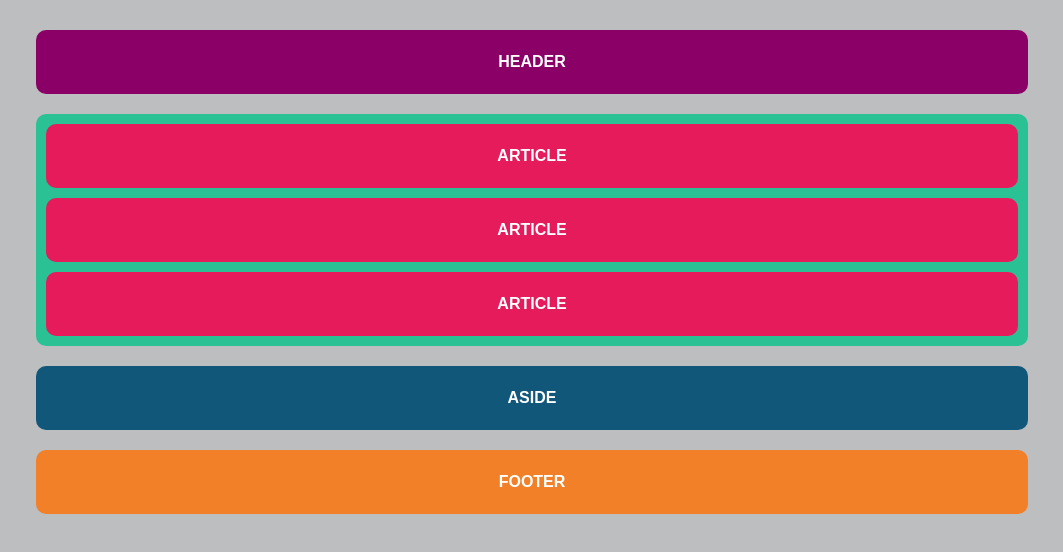
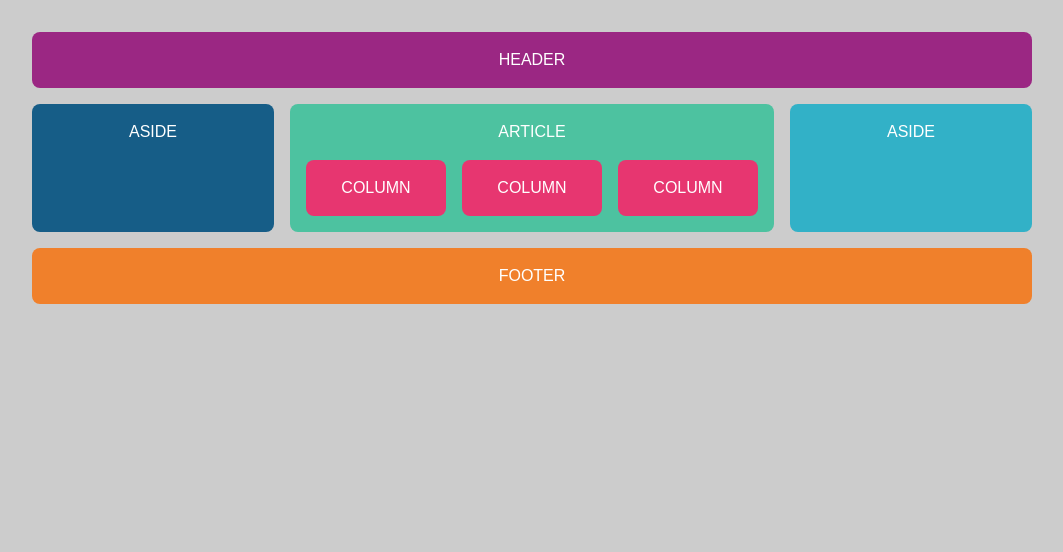
Before and after one commit to JWILSON0867/flexbox-wireframe-practice, a plain HTML site: page index.html in a window 1280 px wide. Shown: the whole page, without its empty margins (108-1171 px from the left). Drawn offline with Linux system fonts and the light colour scheme.

Commit message:
Update code to look like new image

```diff
--- a/css/styles.css
+++ b/css/styles.css
@@ -1,47 +1,81 @@
 body {
+    background: #ccc;
+    padding: 2rem;
     margin: 0;
-    padding: 0;
-    font-family: sans-serif;
-    background-color: #bcbec0; /* gray background like image */
-    display: flex;
-    flex-direction: column;
-    align-items: center;
-    padding: 20px;
+    font-family: Arial, sans-serif;
   }
 
-header, section, aside, footer {
-    width: 80%;
-    margin: 10px 0;
-    border-radius: 10px;
-    color: white;
-    text-align: center;
-    font-weight: bold;
-    padding: 20px;
+  .container {
+    display: grid;
+    grid-template-areas:
+      "header header header"
+      "left main right"
+      "footer footer footer";
+    grid-template-columns: 1fr 2fr 1fr;
+    grid-template-rows: auto 1fr auto;
+    gap: 1rem;
+    max-width: 1000px;
+    margin: 0 auto;
   }
 
   header {
-    background-color: #8b0066; /* Purple */
+    grid-area: header;
+    background-color: #9b2783;
+    color: white;
+    text-align: center;
+    padding: 1rem;
+    border-radius: 0.5rem;
   }
 
-.main-content {
-    background-color: #2ac294; /* Teal green */
-    display: flex;
-    flex-direction: column;
-    gap: 10px;
-    padding: 10px;
-    border-radius: 10px;
+  .left {
+    grid-area: left;
+    background-color: #165d87;
+    color: white;
+    text-align: center;
+    padding: 1rem;
+    border-radius: 0.5rem;
   }
 
-article {
-    background-color: #e61b5c; /* Pink/Red */
-    padding: 20px;
-    border-radius: 10px;
+  main {
+    grid-area: main;
+    background-color: #4dc2a0;
+    padding: 1rem;
+    border-radius: 0.5rem;
   }
 
-aside {
-    background-color: #11577a; /* Blue */
+  .article {
+    color: white;
+    text-align: center;
+  }
+
+  .columns {
+    display: flex;
+    gap: 1rem;
+    margin-top: 1rem;
+    justify-content: center;
+  }
+
+  .column {
+    background-color: #e73670;
+    padding: 1rem;
+    border-radius: 0.5rem;
+    flex: 1;
+  }
+
+  .right {
+    grid-area: right;
+    background-color: #32b1c7;
+    color: white;
+    text-align: center;
+    padding: 1rem;
+    border-radius: 0.5rem;
   }
 
   footer {
-    background-color: #f18029; /* Orange */
+    grid-area: footer;
+    background-color: #f0802b;
+    color: white;
+    text-align: center;
+    padding: 1rem;
+    border-radius: 0.5rem;
   }
--- a/index.html
+++ b/index.html
@@ -1,20 +1,28 @@
 <!DOCTYPE html>
 <html lang="en">
 <head>
-    <meta charset="UTF-8">
-    <meta name="viewport" content="width=device-width, initial-scale=1.0">
-    <title>Flexbox Wireframe Practice</title>
-    <link rel="stylesheet" href="./css/reset.css">
-    <link rel="stylesheet" href="./css/styles.css">
+  <meta charset="UTF-8" />
+  <meta name="viewport" content="width=device-width, initial-scale=1.0"/>
+  <title>Grid Desktop Wireframe</title>
+  <link rel="stylesheet" href="css/reset.css" />
+  <link rel="stylesheet" href="css/styles.css" />
 </head>
 <body>
+  <div class="container">
     <header>HEADER</header>
-    <section class="main-content">
-        <article>ARTICLE</article>
-        <article>ARTICLE</article>
-        <article>ARTICLE</article>
-    </section>
-    <aside>ASIDE</aside>
+    <aside class="left">ASIDE</aside>
+    <main>
+      <div class="article">
+        ARTICLE
+        <div class="columns">
+          <div class="column">COLUMN</div>
+          <div class="column">COLUMN</div>
+          <div class="column">COLUMN</div>
+        </div>
+      </div>
+    </main>
+    <aside class="right">ASIDE</aside>
     <footer>FOOTER</footer>
+  </div>
 </body>
 </html>
```
Also changed, not shown: 67e9beefb995f73face88538.png (added). Lines whose indentation alone changed are shown as unchanged.
